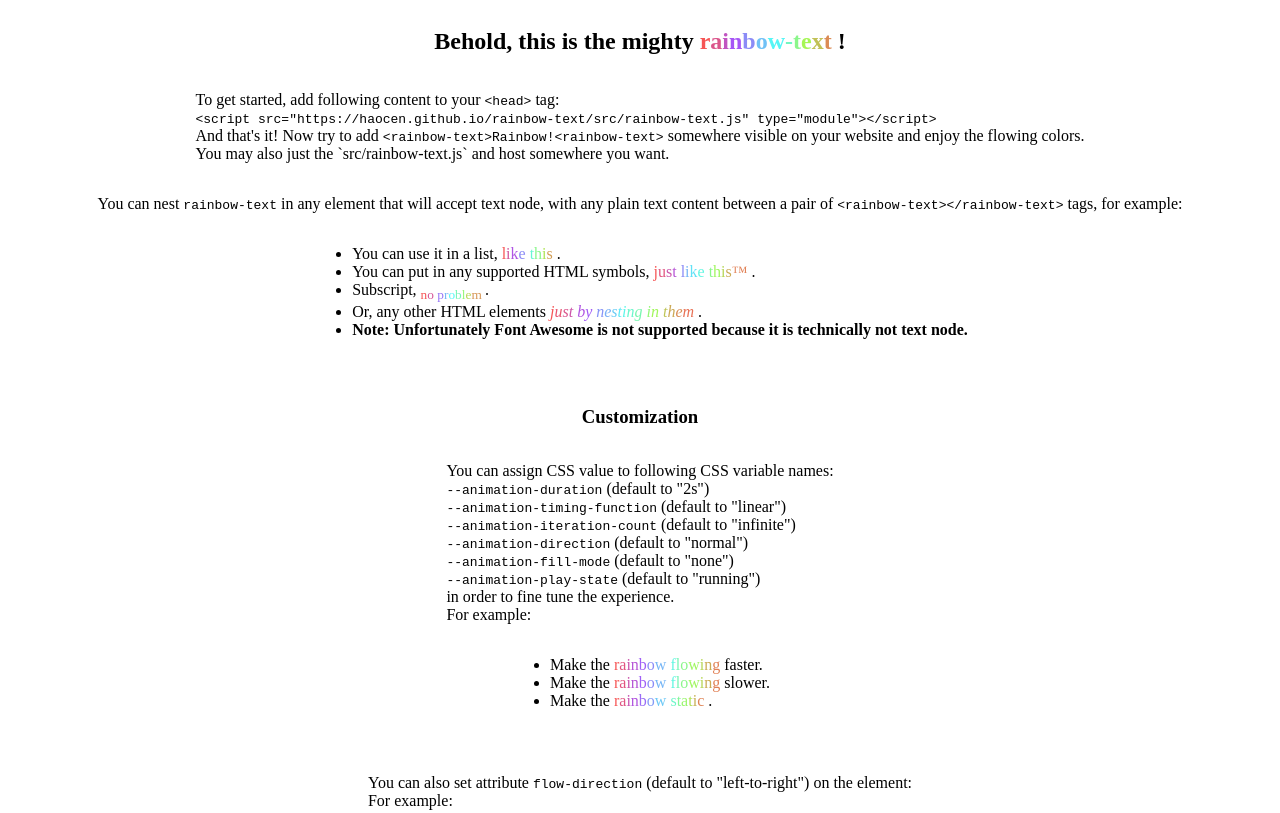
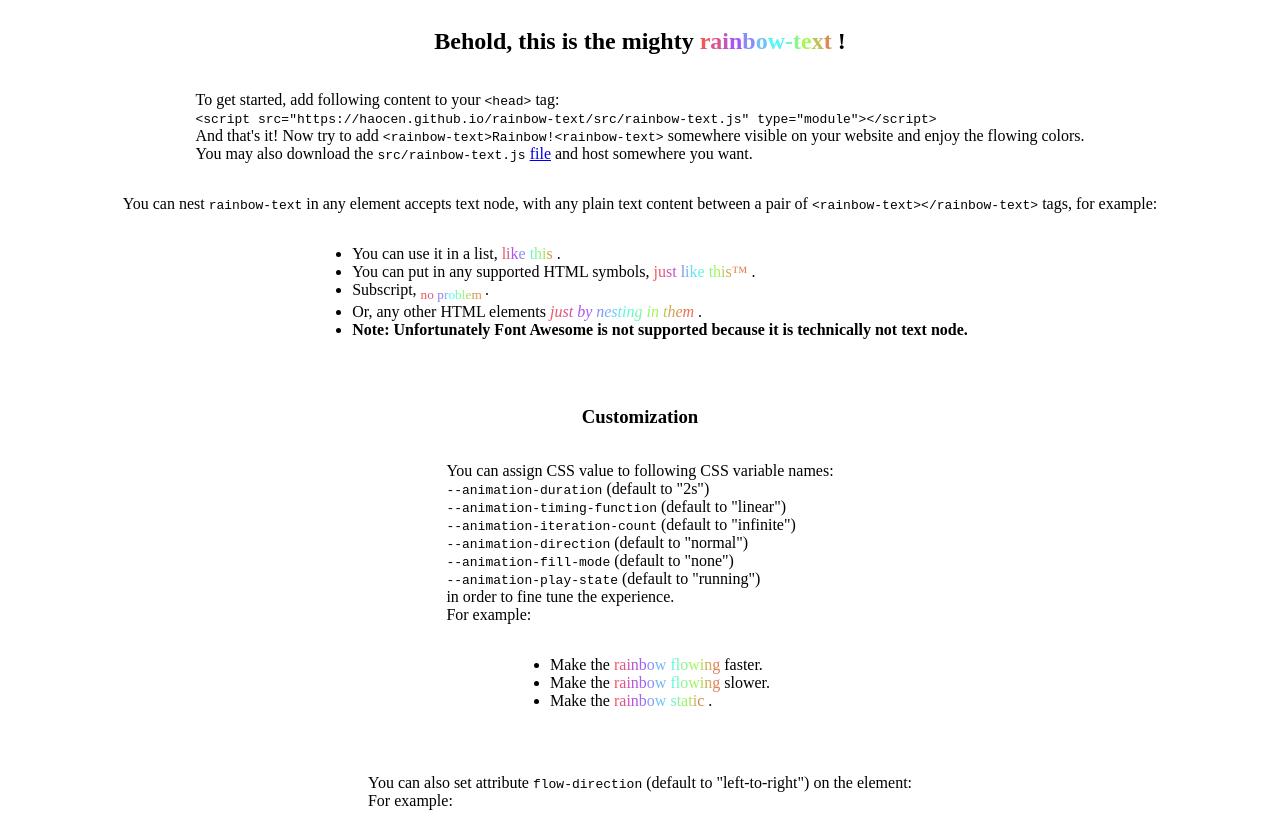
Before and after one commit to Haocen/rainbow-text, a website: page demo/index.html in a window 1280 px wide. Shown: the top 813 px of the page. Drawn offline with Linux system fonts and the light colour scheme.

Commit message:
Fix wording in demo

```diff
--- a/demo/index.html
+++ b/demo/index.html
@@ -27,9 +27,9 @@
     <br>
     And that's it! Now try to add <code>&lt;rainbow-text&gt;Rainbow!&lt;rainbow-text&gt;</code> somewhere visible on your website and enjoy the flowing colors.
     <br>
-    You may also just the `src/rainbow-text.js` and host somewhere you want.
+    You may also download the <code>src/rainbow-text.js</code> <a href="../src/rainbow-text.js">file</a> and host somewhere you want.
   </p>
-  <p>You can nest <code>rainbow-text</code> in any element that will accept text node, with any plain text content between a pair of <code>&lt;rainbow-text&gt;&lt;/rainbow-text&gt;</code> tags, for example:
+  <p>You can nest <code>rainbow-text</code> in any element accepts text node, with any plain text content between a pair of <code>&lt;rainbow-text&gt;&lt;/rainbow-text&gt;</code> tags, for example:
     <ul>
       <li>You can use it in a list, <rainbow-text>like this</rainbow-text>.</li>
       <li>You can put in any supported HTML symbols, <rainbow-text>just like this&#8482;</rainbow-text>.</li>
```
